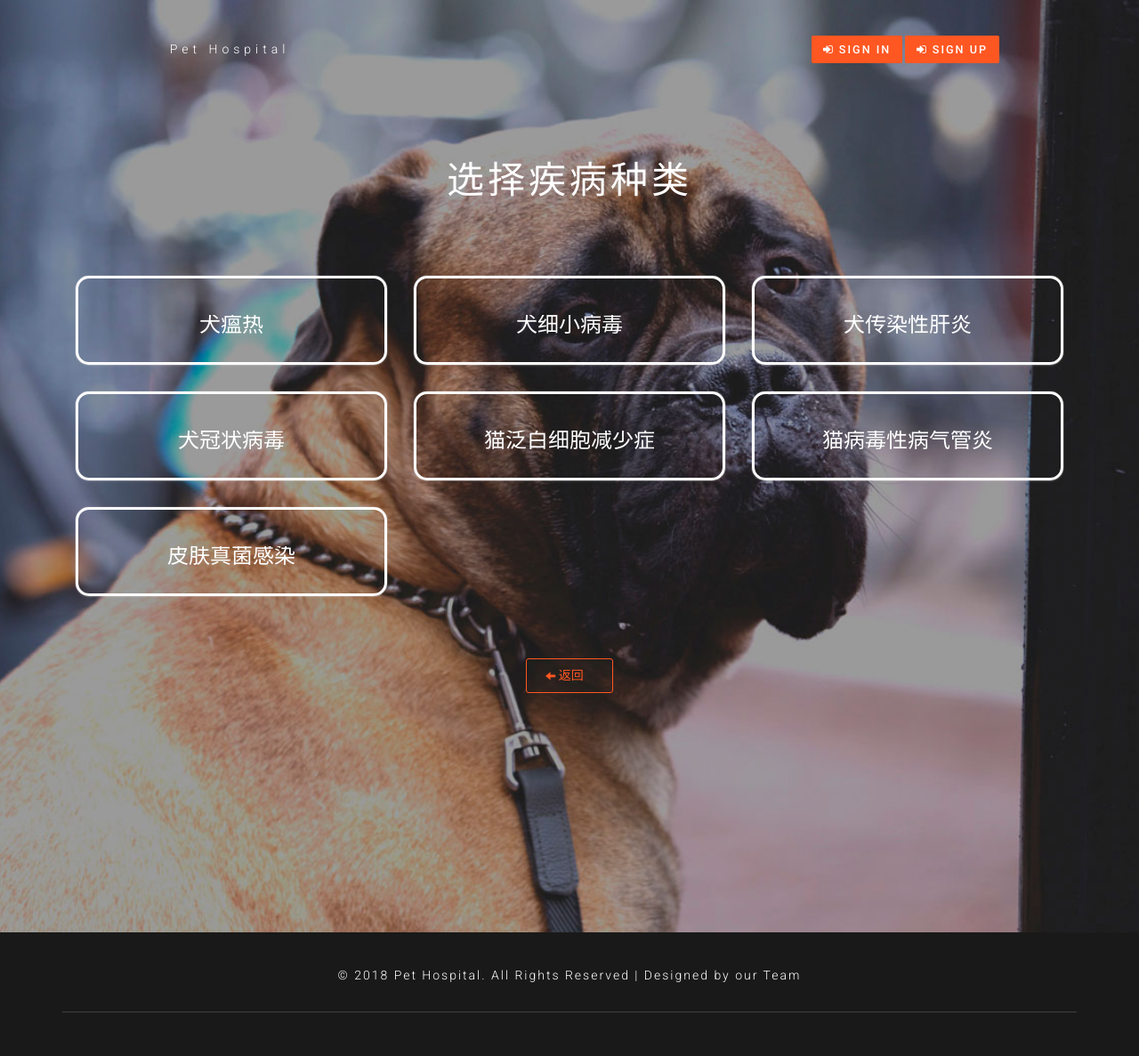
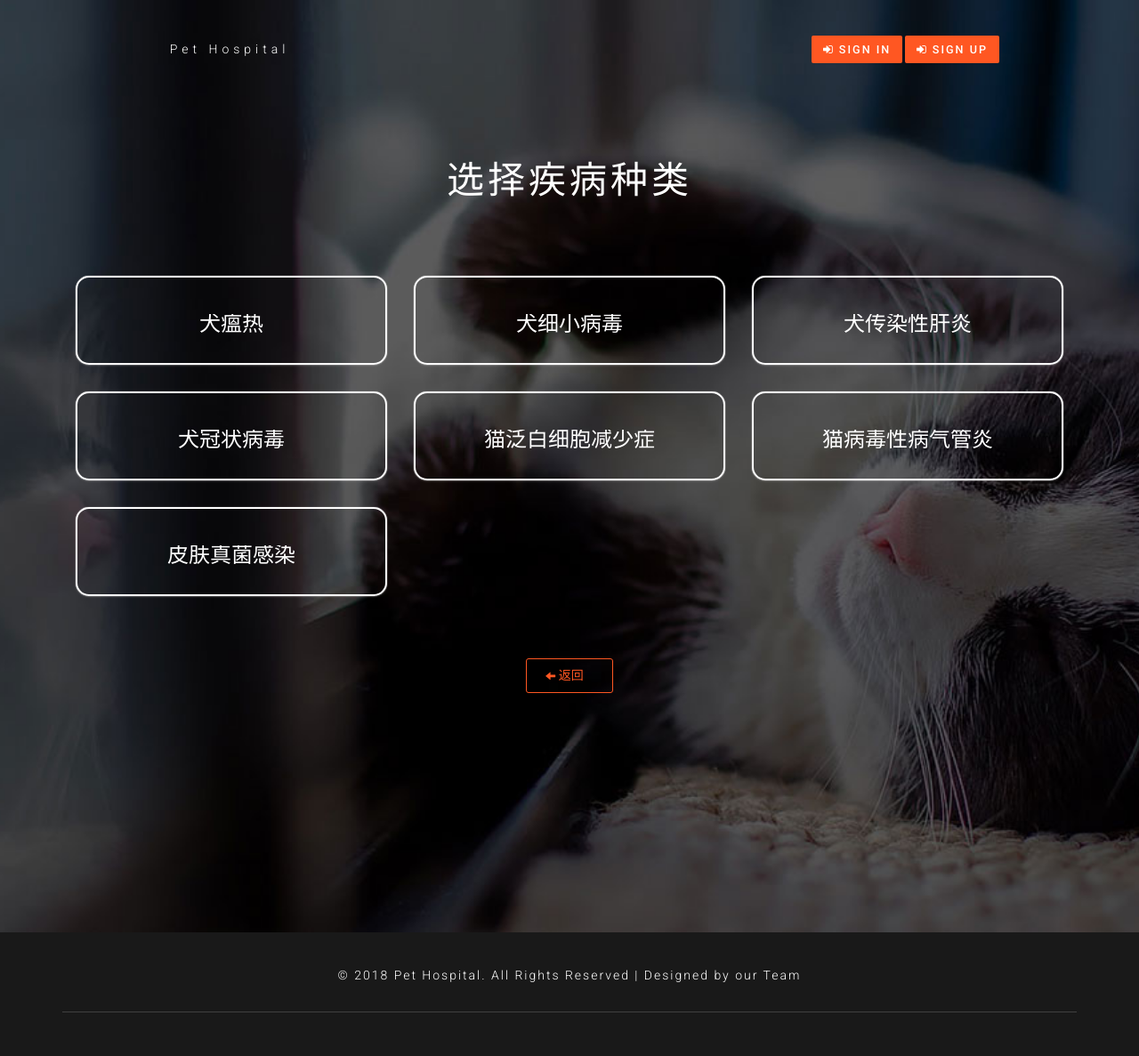
Before and after one commit to srewac/PetHospital, a Django app: a page that uses templates/Disease/subdisease.html in a window 1280 px wide. Shown: the whole page at 89% size. Run offline with Django 3.2, Linux system fonts and the light colour scheme; data comes from the database, SQL or seed files in the repository; some libraries are stand-ins or nearby versions; some web fonts are replaced.

Commit message:
[Disease] bg modification

```diff
--- a/static/css/style.css
+++ b/static/css/style.css
@@ -52,6 +52,20 @@ body a:focus {
 
 .agileits-banner {
 	background: url(../images/a.jpg)no-repeat center 0px;
+	-webkit-background-size: cover;
+	background-size: cover;
+	-moz-background-size: cover;
+	position: relative;
+}
+.agileits-banner-cat {
+	background: url(../images/a1.jpg)no-repeat center 0px;
+	-webkit-background-size: cover;
+	background-size: cover;
+	-moz-background-size: cover;
+	position: relative;
+}
+.agileits-banner-cd {
+	background: url(../images/a2.jpg)no-repeat center 0px;
 	-webkit-background-size: cover;
 	background-size: cover;
 	-moz-background-size: cover;
@@ -915,7 +929,7 @@ h3.agileits-title span {
 	height: 100px;
 	margin-top: 30px;
 	border-radius:15px 15px 15px 15px;
-	border: 3px;
+	border: 2px;
 	border-style: solid;
 }
 .subdisease-grid-h{
--- a/templates/Disease/disease.html
+++ b/templates/Disease/disease.html
@@ -37,7 +37,7 @@
 </head>
 <body>
 
-<div class="agileits-banner">
+<div class="agileits-banner-cat">
     <div class="bnr-agileinfo">
         <div class="banner-top w3layouts">
             <div class="container">
--- a/templates/Disease/subdisease.html
+++ b/templates/Disease/subdisease.html
@@ -37,7 +37,7 @@
 </head>
 <body>
 
-<div class="agileits-banner">
+<div class="agileits-banner-cat">
     <div>
         <div class="banner-top w3layouts">
             <div class="container">
```
Also changed, not shown: static/images/a2.jpg (added).
